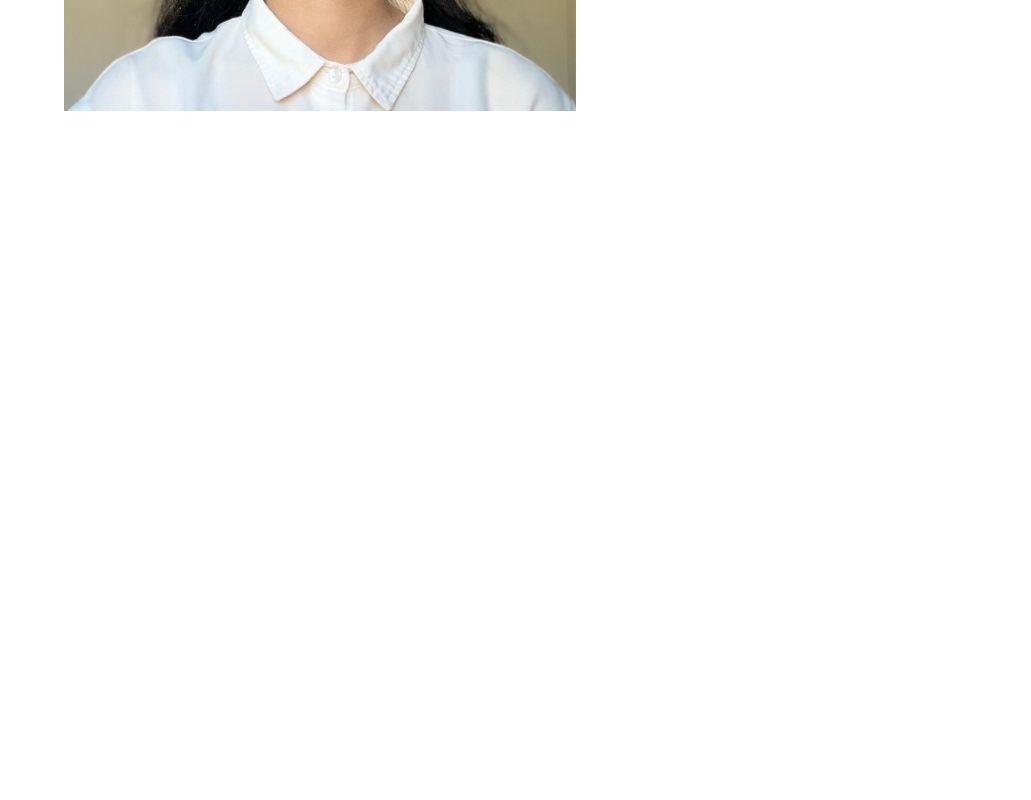
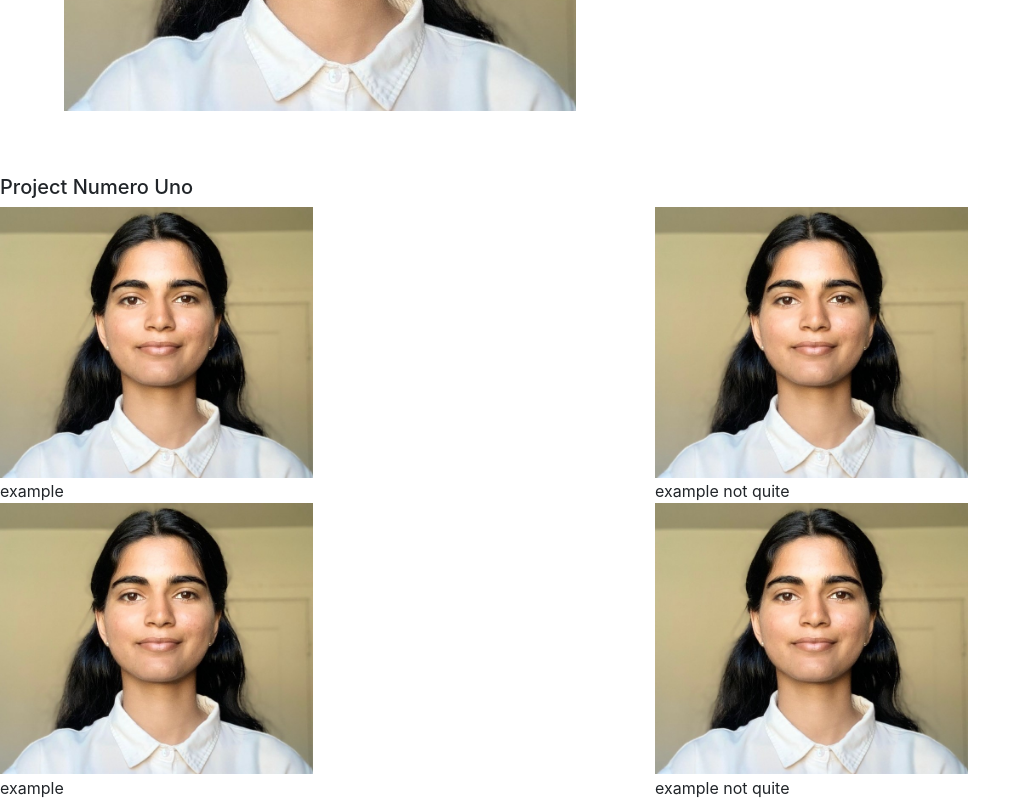
Before and after one commit to nadiasunny/nadiasunny.github.io, a plain HTML site: page anothertry.html in a window 1280 px wide. Shown: the part 397-1197 px from the top of the page, without its empty margins (0-1031 px from the left). Before the commit the page ends 800 px from the top, so only its background shows below. Drawn offline with nearby package versions, Linux system fonts and the light colour scheme.

Commit message:
2nd page of porfolio skeleton

```diff
--- a/anothertry.html
+++ b/anothertry.html
@@ -16,6 +16,32 @@
                         robots should go through an obstacle course.
     </h5>
     </div>
+    <div class="project">
+      <h5>Project Numero Uno</h5>
+      <div class="row">
+        <div class="col">
+          <img src="/static/images/myface2.jpg" alt="">
+          <t class="text">example</t>
+        </div>
+        <div class="col">
+          <img src="/static/images/myface2.jpg" alt="">
+          <t class="text">example not quite</t>
+        </div>
+      </div>
+
+      <div class="row">
+        <div class="col">
+          <img src="/static/images/myface2.jpg" alt="">
+          <t class="text">example</t>
+        </div>
+        <div class="col">
+          <img src="/static/images/myface2.jpg" alt="">
+          <t class="text">example not quite</t>
+        </div>
+      </div>
+
+
+    </div>
   <script src="https://code.jquery.com/jquery-3.2.1.slim.min.js" integrity="sha384-KJ3o2DKtIkvYIK3UENzmM7KCkRr/rE9/Qpg6aAZGJwFDMVNA/GpGFF93hXpG5KkN" crossorigin="anonymous"></script>
   <script src="https://cdn.jsdelivr.net/npm/popper.js@1.12.9/dist/umd/popper.min.js" integrity="sha384-ApNbgh9B+Y1QKtv3Rn7W3mgPxhU9K/ScQsAP7hUibX39j7fakFPskvXusvfa0b4Q" crossorigin="anonymous"></script>
   <script src="https://cdn.jsdelivr.net/npm/bootstrap@4.0.0/dist/js/bootstrap.min.js" integrity="sha384-JZR6Spejh4U02d8jOt6vLEHfe/JQGiRRSQQxSfFWpi1MquVdAyjUar5+76PVCmYl" crossorigin="anonymous"></script>
--- a/static/css/anotherstyle.css
+++ b/static/css/anotherstyle.css
@@ -13,3 +13,23 @@
     display: flex;
     align-items: center;
 }
+img {
+    display: inline-block;
+    vertical-align: middle;
+    width: 50%;
+}
+.text {
+    display: inline-block;
+    vertical-align: middle;
+    width: calc(100% - 100px);
+}
+.column{
+    float: left;
+    width: 50%;
+    padding: 10px;
+}
+.row::after {
+    content:"";
+    clear: both;
+    display: table;
+}
```
